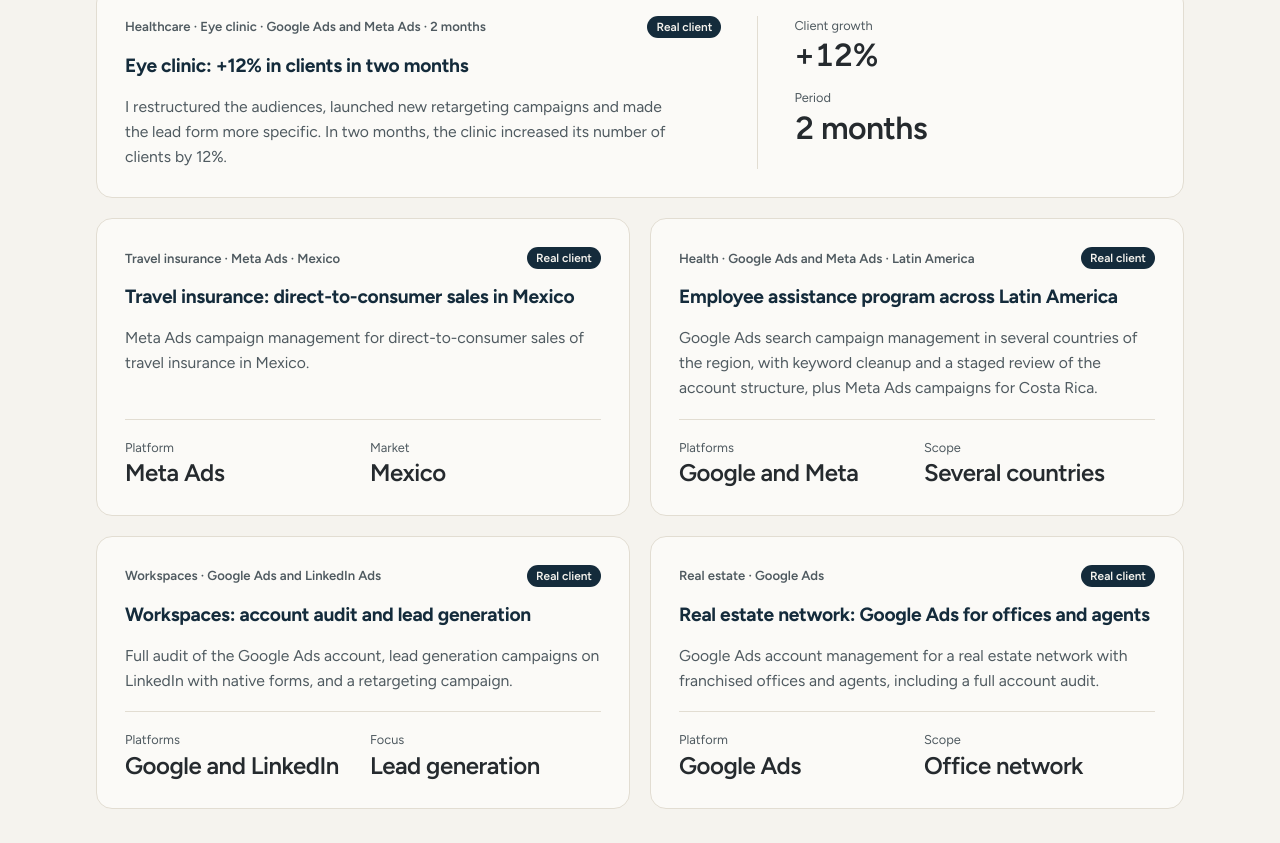
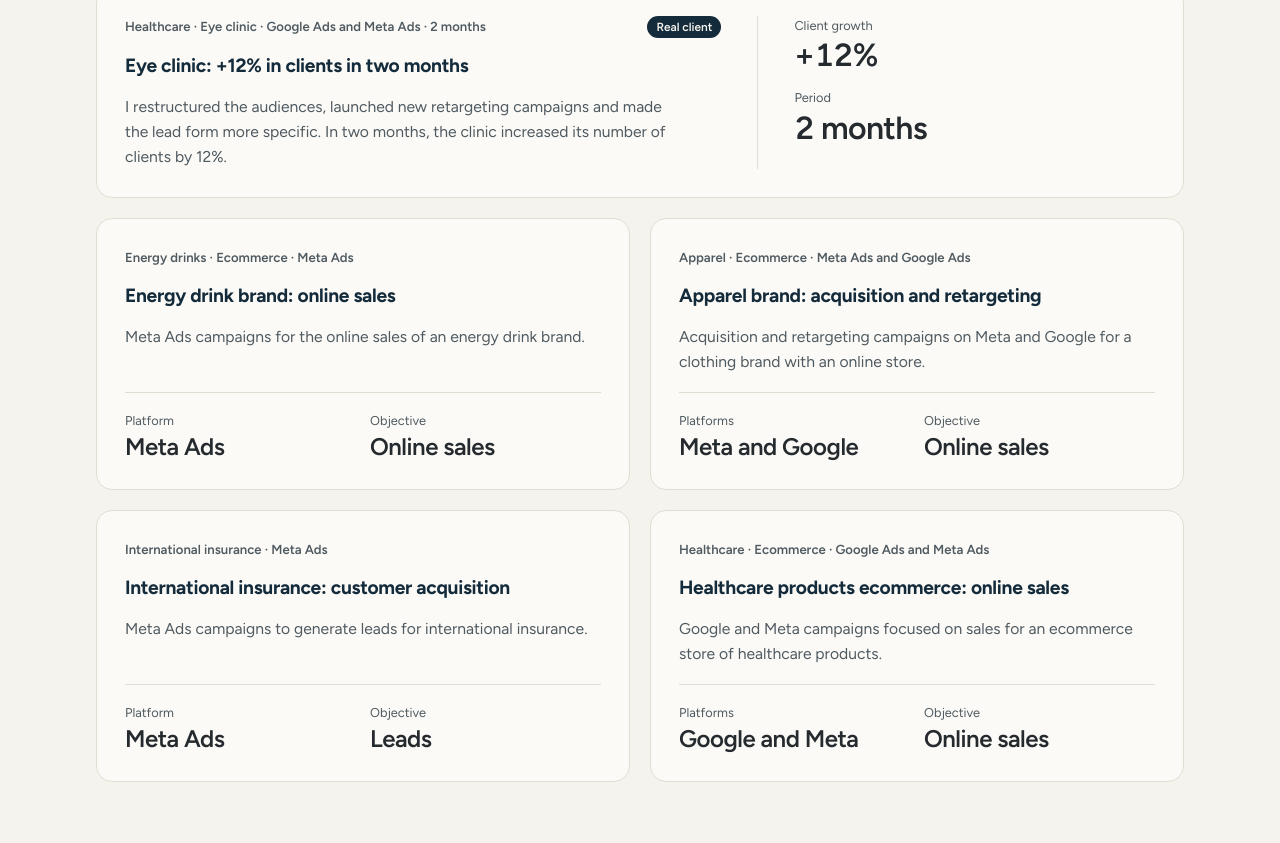
Before and after one commit to ramirogiannasi97/ramirogiannasi97.github.io, a plain HTML site: page index.html in a window 1280 px wide. Shown: the part 1558-2401 px from the top of the page. Drawn offline with Linux system fonts and the light colour scheme.

Commit message:
Add files via upload

```diff
--- a/index.html
+++ b/index.html
@@ -565,35 +565,35 @@ var CASES = {
     { real: true, tag: "Healthcare · Eye clinic · Google Ads and Meta Ads", period: "2 months", t: "Eye clinic: +12% in clients in two months",
       d: "I restructured the audiences, launched new retargeting campaigns and made the lead form more specific. In two months, the clinic increased its number of clients by 12%.",
       m: [["Client growth", "+12%"], ["Period", "2 months"]] },
-    { real: true, tag: "Travel insurance · Meta Ads · Mexico", period: "", t: "Travel insurance: direct-to-consumer sales in Mexico",
-      d: "Meta Ads campaign management for direct-to-consumer sales of travel insurance in Mexico.",
-      m: [["Platform", "Meta Ads"], ["Market", "Mexico"]] },
-    { real: true, tag: "Health · Google Ads and Meta Ads · Latin America", period: "", t: "Employee assistance program across Latin America",
-      d: "Google Ads search campaign management in several countries of the region, with keyword cleanup and a staged review of the account structure, plus Meta Ads campaigns for Costa Rica.",
-      m: [["Platforms", "Google and Meta"], ["Scope", "Several countries"]] },
-    { real: true, tag: "Workspaces · Google Ads and LinkedIn Ads", period: "", t: "Workspaces: account audit and lead generation",
-      d: "Full audit of the Google Ads account, lead generation campaigns on LinkedIn with native forms, and a retargeting campaign.",
-      m: [["Platforms", "Google and LinkedIn"], ["Focus", "Lead generation"]] },
-    { real: true, tag: "Real estate · Google Ads", period: "", t: "Real estate network: Google Ads for offices and agents",
-      d: "Google Ads account management for a real estate network with franchised offices and agents, including a full account audit.",
-      m: [["Platform", "Google Ads"], ["Scope", "Office network"]] }
+    { tag: "Energy drinks · Ecommerce · Meta Ads", period: "", t: "Energy drink brand: online sales",
+      d: "Meta Ads campaigns for the online sales of an energy drink brand.",
+      m: [["Platform", "Meta Ads"], ["Objective", "Online sales"]] },
+    { tag: "Apparel · Ecommerce · Meta Ads and Google Ads", period: "", t: "Apparel brand: acquisition and retargeting",
+      d: "Acquisition and retargeting campaigns on Meta and Google for a clothing brand with an online store.",
+      m: [["Platforms", "Meta and Google"], ["Objective", "Online sales"]] },
+    { tag: "International insurance · Meta Ads", period: "", t: "International insurance: customer acquisition",
+      d: "Meta Ads campaigns to generate leads for international insurance.",
+      m: [["Platform", "Meta Ads"], ["Objective", "Leads"]] },
+    { tag: "Healthcare · Ecommerce · Google Ads and Meta Ads", period: "", t: "Healthcare products ecommerce: online sales",
+      d: "Google and Meta campaigns focused on sales for an ecommerce store of healthcare products.",
+      m: [["Platforms", "Google and Meta"], ["Objective", "Online sales"]] }
   ],
   es: [
     { real: true, tag: "Salud · Clínica oftalmológica · Google Ads y Meta Ads", period: "2 meses", t: "Clínica oftalmológica: +12% de clientes en dos meses",
       d: "Reestructuré las audiencias, lancé nuevas campañas de remarketing y ajusté el formulario para que fuera más específico. En dos meses, la clínica aumentó un 12% su cantidad de clientes.",
       m: [["Aumento de clientes", "+12%"], ["Período", "2 meses"]] },
-    { real: true, tag: "Seguros de viaje · Meta Ads · México", period: "", t: "Seguros de viaje: venta directa al consumidor en México",
-      d: "Gestión de campañas en Meta Ads para la venta directa de seguros de viaje al consumidor final en México.",
-      m: [["Plataforma", "Meta Ads"], ["Mercado", "México"]] },
-    { real: true, tag: "Salud · Google Ads y Meta Ads · Latinoamérica", period: "", t: "Programa de asistencia al empleado en Latinoamérica",
-      d: "Gestión de campañas de búsqueda en Google Ads en varios países de la región, con depuración de palabras clave y revisión de la estructura por etapas, y campañas en Meta Ads para Costa Rica.",
-      m: [["Plataformas", "Google y Meta"], ["Alcance", "Varios países"]] },
-    { real: true, tag: "Espacios de trabajo · Google Ads y LinkedIn Ads", period: "", t: "Espacios de trabajo: auditoría y generación de contactos",
-      d: "Auditoría completa de la cuenta de Google Ads, campañas de generación de contactos en LinkedIn con formulario nativo y una campaña de remarketing.",
-      m: [["Plataformas", "Google y LinkedIn"], ["Foco", "Contactos"]] },
-    { real: true, tag: "Inmobiliario · Google Ads", period: "", t: "Red inmobiliaria: Google Ads para oficinas y agentes",
-      d: "Gestión de la cuenta de Google Ads de una red inmobiliaria con oficinas y agentes franquiciados, incluida una auditoría completa de la cuenta.",
-      m: [["Plataforma", "Google Ads"], ["Alcance", "Red de oficinas"]] }
+    { tag: "Bebidas energéticas · Ecommerce · Meta Ads", period: "", t: "Marca de bebidas energéticas: ventas online",
+      d: "Campañas en Meta Ads para las ventas online de una marca de bebidas energéticas.",
+      m: [["Plataforma", "Meta Ads"], ["Objetivo", "Ventas online"]] },
+    { tag: "Indumentaria · Ecommerce · Meta Ads y Google Ads", period: "", t: "Marca de ropa: captación y remarketing",
+      d: "Campañas de captación y remarketing en Meta y Google para una marca de ropa con tienda online.",
+      m: [["Plataformas", "Meta y Google"], ["Objetivo", "Ventas online"]] },
+    { tag: "Seguros internacionales · Meta Ads", period: "", t: "Seguros internacionales: captación de clientes",
+      d: "Campañas en Meta Ads para generar contactos de seguros internacionales.",
+      m: [["Plataforma", "Meta Ads"], ["Objetivo", "Contactos"]] },
+    { tag: "Salud · Ecommerce · Google Ads y Meta Ads", period: "", t: "Ecommerce de productos de salud: ventas online",
+      d: "Campañas en Google y Meta orientadas a ventas para un ecommerce de productos de salud.",
+      m: [["Plataformas", "Google y Meta"], ["Objetivo", "Ventas online"]] }
   ]
 };
 
@@ -625,9 +625,7 @@ var CASES = {
       var metrics = k.m.map(function (x) {
         return '<div class="metric"><div class="ml">' + esc(x[0]) + '</div><div class="mv">' + esc(x[1]) + '</div></div>';
       }).join("");
-      var pill = k.real
-        ? '<span class="pill real">' + esc(d.tag_real) + '</span>'
-        : '<span class="pill">' + esc(d.tag_illustrative) + '</span>';
+      var pill = k.real ? '<span class="pill real">' + esc(d.tag_real) + '</span>' : '';
       var body = k.d
         ? '<p class="case-desc">' + esc(k.d) + '</p>'
         : '<dl><div><dt>' + esc(d.lbl_challenge) + '</dt><dd>' + esc(k.c) + '</dd></div>' +
```
